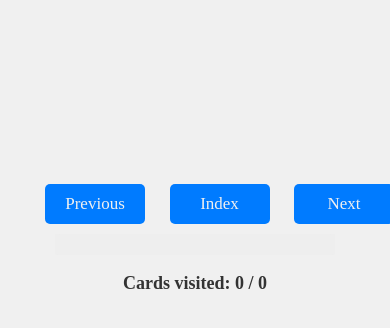
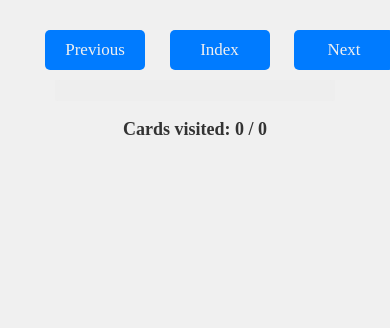
Before and after one commit to doruirimescu/flashcards, a website: page public/flashcard.html in a window 390 px wide. Shown: the top 328 px of the page. Drawn offline with nearby package versions, Linux system fonts and the light colour scheme; no server answers; a web font is replaced by a local one.

Commit message:
Adjust for phones

```diff
--- a/public/css/flashcard.css
+++ b/public/css/flashcard.css
@@ -11,6 +11,17 @@
     cursor: pointer;
     position: relative;
   }
+
+  /* Mobile-specific styles */
+@media (max-width: 600px) {
+.flashcard-container {
+    margin-top: 5vw; /* Increase top margin for better spacing */
+    width: 90vw; /* Adjust width to be responsive */
+    height: auto; /* Make height auto to maintain aspect ratio */
+    max-width: none; /* Remove max-width constraint */
+    max-height: none; /* Remove max-height constraint */
+    perspective: 600px; /* Adjust perspective for smaller screens */
+}
 
   .flashcard-container.flipped .front:hover::after {
     visibility: hidden;
```
